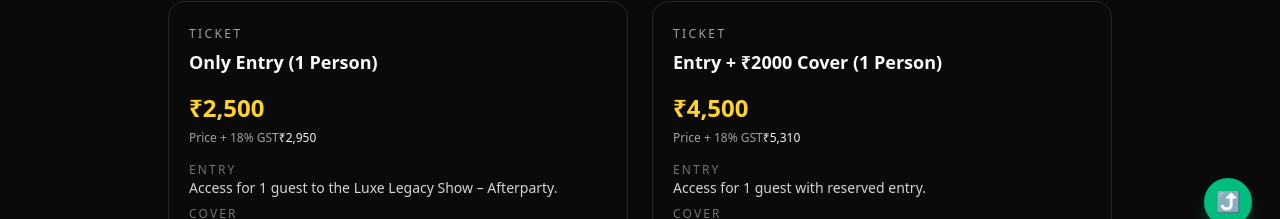
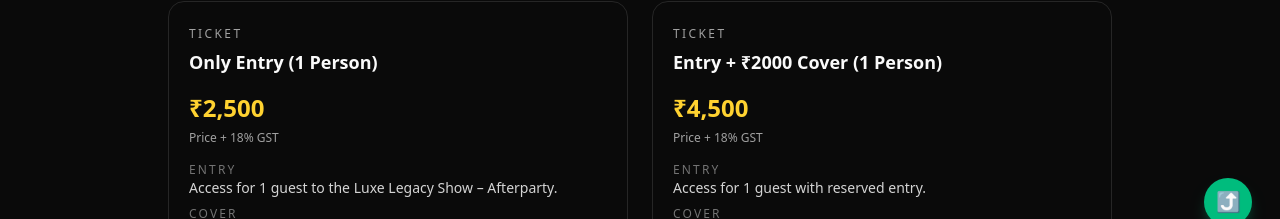
Before and after one commit to bhavya01433/Luxe-Legacy-Show-After-Party-Tickets, a Next.js app: page / in a window 1280 px wide. Shown: the part 546-765 px from the top of the page. Built offline with nearby package versions, Linux system fonts and the light colour scheme.

Commit message:
UPI Integration

```diff
--- a/components/TicketCard.tsx
+++ b/components/TicketCard.tsx
@@ -38,9 +38,7 @@ export function TicketCard({ ticket, onProceed }: TicketCardProps) {
           </p>
           <p className="text-xs text-neutral-400">
             Price + 18% GST
-            <span className="font-medium text-neutral-100">
-              {formatCurrencyInr(Math.round(totalWithGst))}
-            </span>
+
           </p>
         </div>
 
```
